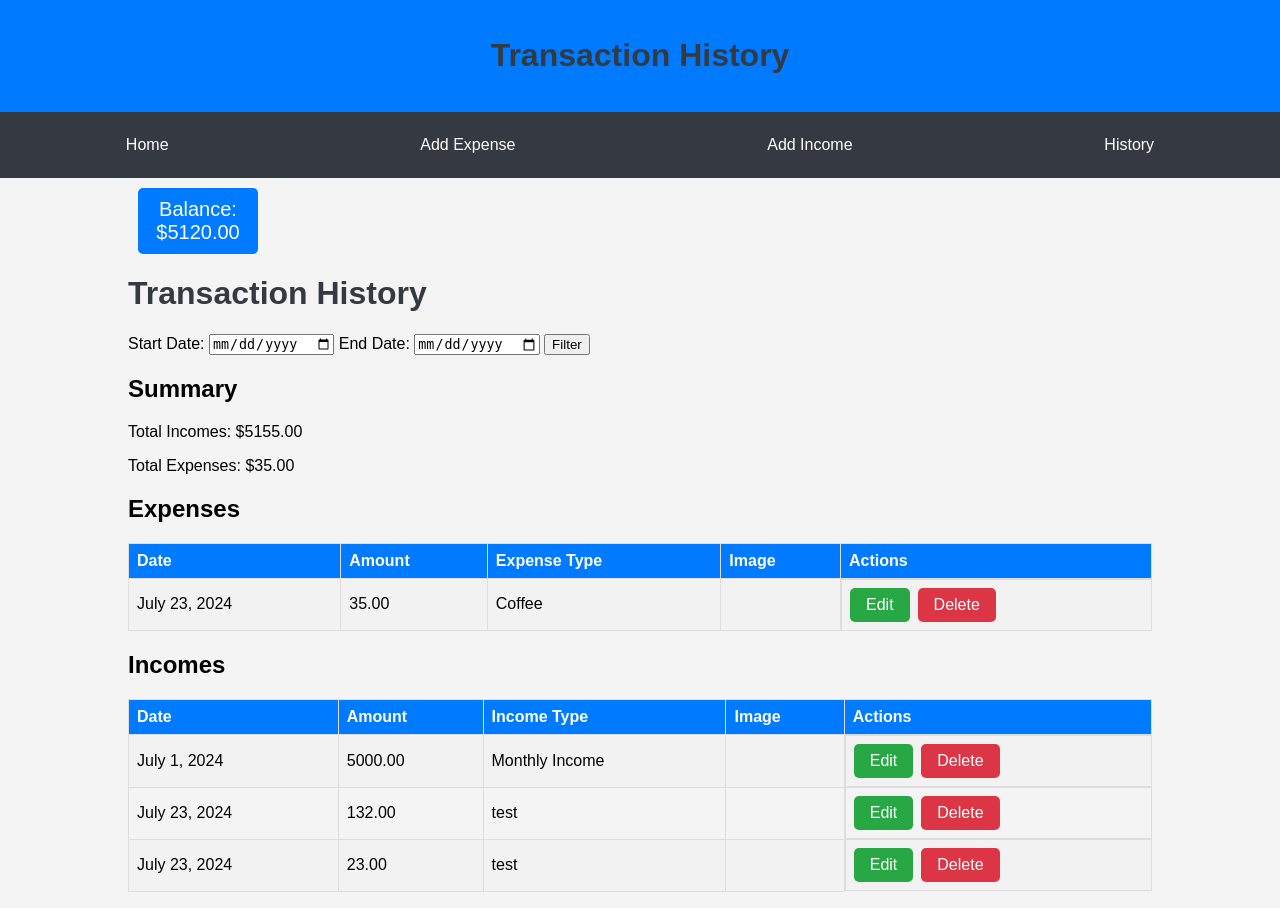
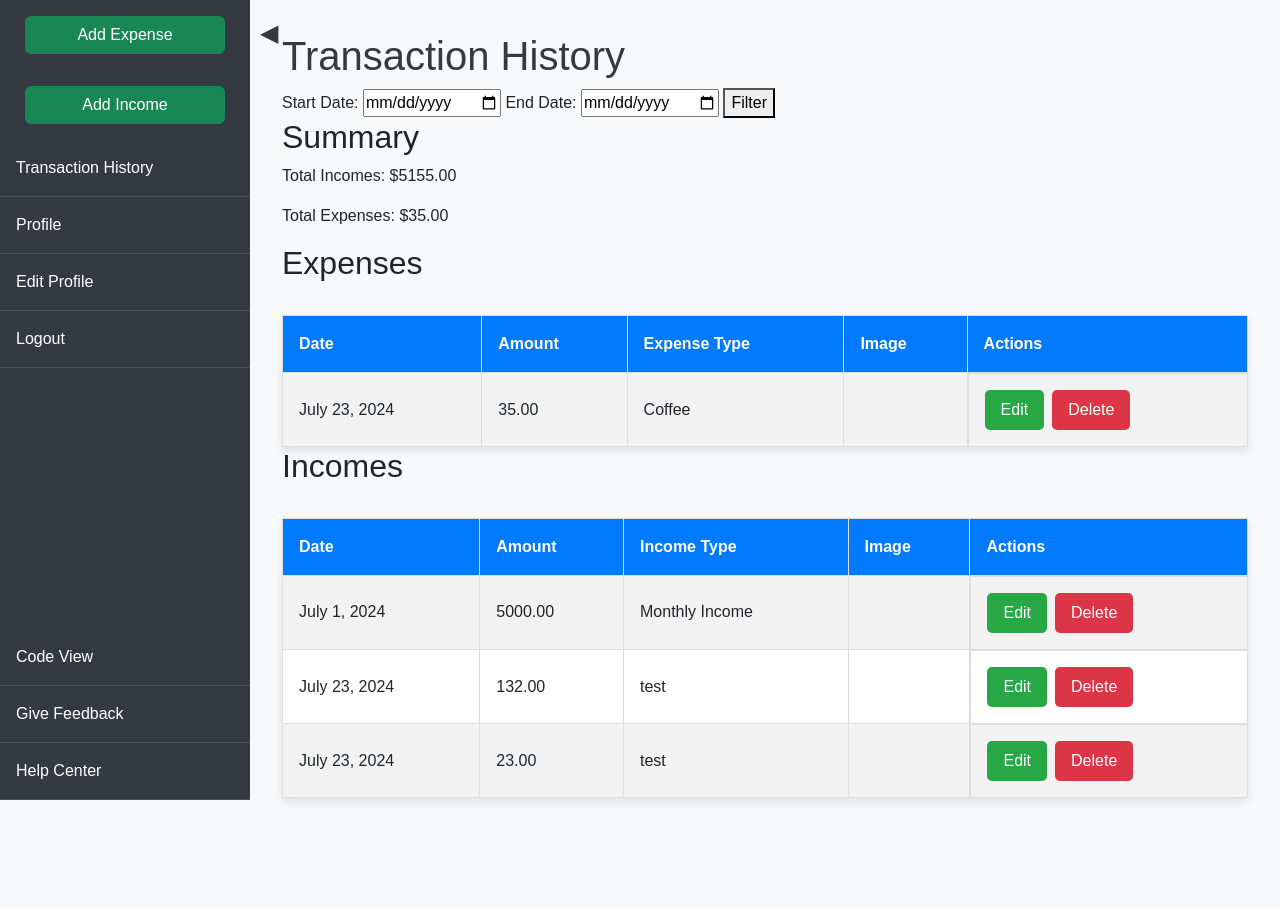
Before and after one commit to AzizDev00/transactions_history, a Django app: page /history/ in a window 1280 px wide. After the commit the page ends 802 px from the top, so only its background shows below. Run offline with Django 4.2, Linux system fonts and the light colour scheme; a user stored in the database is signed in; data comes from the database, SQL or seed files in the repository; both versions use the stored data as it was after the commit.

Commit message:
some styles added

```diff
--- a/templates/base.html
+++ b/templates/base.html
@@ -4,49 +4,80 @@
     <meta charset="UTF-8">
     <meta name="viewport" content="width=device-width, initial-scale=1.0">
     <title>{% block title %}Transaction History{% endblock %}</title>
+    <link href="https://cdn.jsdelivr.net/npm/bootstrap@5.3.0/dist/css/bootstrap.min.css" rel="stylesheet">
     <style>
         body {
             font-family: 'Arial', sans-serif;
-            background-color: #f4f4f4;
+            background-color: #f8f9fa;
             margin: 0;
             padding: 0;
+            display: flex;
+        }
+        .sidebar {
+            width: 250px;
+            background-color: #343a40;
+            color: white;
+            position: fixed;
+            top: 0;
+            bottom: 0;
+            left: 0;
+            z-index: 1000;
+            display: flex;
+            flex-direction: column;
+            align-items: center;
+            transition: transform 0.3s ease;
+        }
+        .sidebar a {
+            display: block;
+            color: white;
+            text-decoration: none;
+            padding: 1em;
+            width: 100%;
+            text-align: left;
+            border-bottom: 1px solid #495057;
+            transition: background-color 0.3s;
+        }
+        .sidebar a:hover {
+            background-color: #495057;
+        }
+        .sidebar .add-new {
+            margin: 1em 0;
+            width: 80%;
+            text-align: center;
         }
         .container {
-            width: 80%;
-            margin: 0 auto;
+            margin-left: 250px;
+            padding: 2em;
+            flex-grow: 1;
+            transition: margin-left 0.3s ease;
         }
         .header {
             background-color: #007bff;
             color: white;
-            padding: 1em 0;
+            padding: 1em;
             text-align: center;
-        }
-        .menu {
-            display: flex;
-            justify-content: space-around;
-            background-color: #343a40;
-            padding: 1em 0;
-        }
-        .menu a {
-            color: white;
-            text-decoration: none;
-            padding: 0.5em 1em;
-            border-radius: 5px;
-        }
-        .menu a:hover {
-            background-color: #495057;
+            box-shadow: 0 4px 8px rgba(0,0,0,0.1);
         }
         h1 {
             color: #343a40;
         }
+        .chart-container {
+            margin-top: 2em;
+            background-color: white;
+            border-radius: 10px;
+            box-shadow: 0 4px 8px rgba(0,0,0,0.1);
+            padding: 2em;
+        }
         .transaction-table {
             width: 100%;
             border-collapse: collapse;
-            margin: 1em 0;
+            margin-top: 2em;
+            box-shadow: 0 4px 8px rgba(0,0,0,0.1);
+            background-color: white;
         }
         .transaction-table th, .transaction-table td {
             border: 1px solid #ddd;
-            padding: 0.5em;
+            padding: 1em;
             text-align: left;
         }
         .transaction-table th {
@@ -75,64 +106,52 @@
         .action-buttons .delete {
             background-color: #dc3545;
         }
-        .messages {
-            margin: 1em 0;
-            padding: 0.5em;
-            border-radius: 5px;
+        .sidebar-toggle {
+            position: absolute;
+            top: 15px;
+            left: 260px;
+            font-size: 24px;
+            cursor: pointer;
+            color: #343a40;
         }
-        .messages .error {
-            background-color: #f8d7da;
-            color: #721c24;
-            border: 1px solid #f5c6cb;
+        .sidebar-hidden {
+            transform: translateX(-250px);
         }
-        .messages .success {
-            background-color: #d4edda;
-            color: #155724;
-            border: 1px solid #c3e6cb;
-        }
-        .balance {
-            margin: 10px;
-            padding: 10px;
-            max-width: 100px;
-            background-color: #007bff;
-            color: white;
-            border-radius: 5px;
-            text-align: center;
-            font-size: 20px;
-        }
-        .chart-container {
-            width: 50%;
-            margin: 0 auto;
-        }
-        #transactionChart {
-            max-width: 100%;
-            max-height: 400px;
+        .container-expanded {
+            margin-left: 0;
         }
     </style>
 </head>
 <body>
-    <div class="header">
-        <h1>Transaction History</h1>
+    <div class="sidebar">
+        <button class="btn btn-success add-new" onclick="location.href='{% url 'add_expense' %}'">Add Expense</button>
+        <button class="btn btn-success add-new" onclick="location.href='{% url 'add_income' %}'">Add Income</button>
+        <a href="{% url 'history' %}">Transaction History</a>
+        <a href="{% url 'users:profile' %}">Profile</a>
+        <a href="{% url 'users:edit-profile' %}">Edit Profile</a>
+        <a href="{% url 'users:logout' %}">Logout</a>
+        <div class="mt-auto w-100">
+            <a href="https://github.com/AzizDev00/transactions_history">Code View</a>
+            <a href="https://github.com/AzizDev00/transactions_history">Give Feedback</a>
+            <a href="https://t.me/azizbek2308">Help Center</a>
+        </div>
     </div>
-    <div class="menu">
-        <a href="{% url 'index' %}">Home</a>
-        <a href="{% url 'add_expense' %}">Add Expense</a>
-        <a href="{% url 'add_income' %}">Add Income</a>
-        <a href="{% url 'history' %}">History</a>
-    </div>
+    <div class="sidebar-toggle" onclick="toggleSidebar()">&#9664;</div>
     <div class="container">
-        {% if messages %}
-        <div class="messages">
-            {% for message in messages %}
-                <div class="{{ message.tags }}">{{ message }}</div>
-            {% endfor %}
-        </div>
-        {% endif %}
-        <div class="balance">
-            Balance: ${{ balance }}
-        </div>
+        <!-- <div class="header">
+            <h1>Transaction History</h1>
+        </div> -->
         {% block content %}{% endblock %}
     </div>
     <script src="https://cdn.jsdelivr.net/npm/chart.js"></script>
+    <script>
+        function toggleSidebar() {
+            document.querySelector('.sidebar').classList.toggle('sidebar-hidden');
+            document.querySelector('.container').classList.toggle('container-expanded');
+            const toggleIcon = document.querySelector('.sidebar-toggle');
+            toggleIcon.innerHTML = toggleIcon.innerHTML === '&#9664;' ? '&#9654;' : '&#9664;';
+            toggleIcon.style.left = toggleIcon.style.left === '260px' ? '10px' : '260px';
+        }
+    </script>
 </body>
 </html>
--- a/users/views.py
+++ b/users/views.py
@@ -40,7 +40,7 @@ class LoginView(View):
 class LogoutView(View):
     def get(self, request):
         logout(request)
-        return render(request, 'index.html')
+        return redirect("users:login")
 
 class ProfileView(View):
     def get(self, request):
```
Also changed, not shown: templates/history/index.html (+49 -0 lines), templates/profile/profile.html (added, +86 -0 lines), templates/profile/profile_update.html (added, +101 -0 lines), db.sqlite3, media/income_types/Screenshot_2024-07-23_132133.png (added), media/manual_income_types/Screenshot_2024-07-23_132133.png (added).
